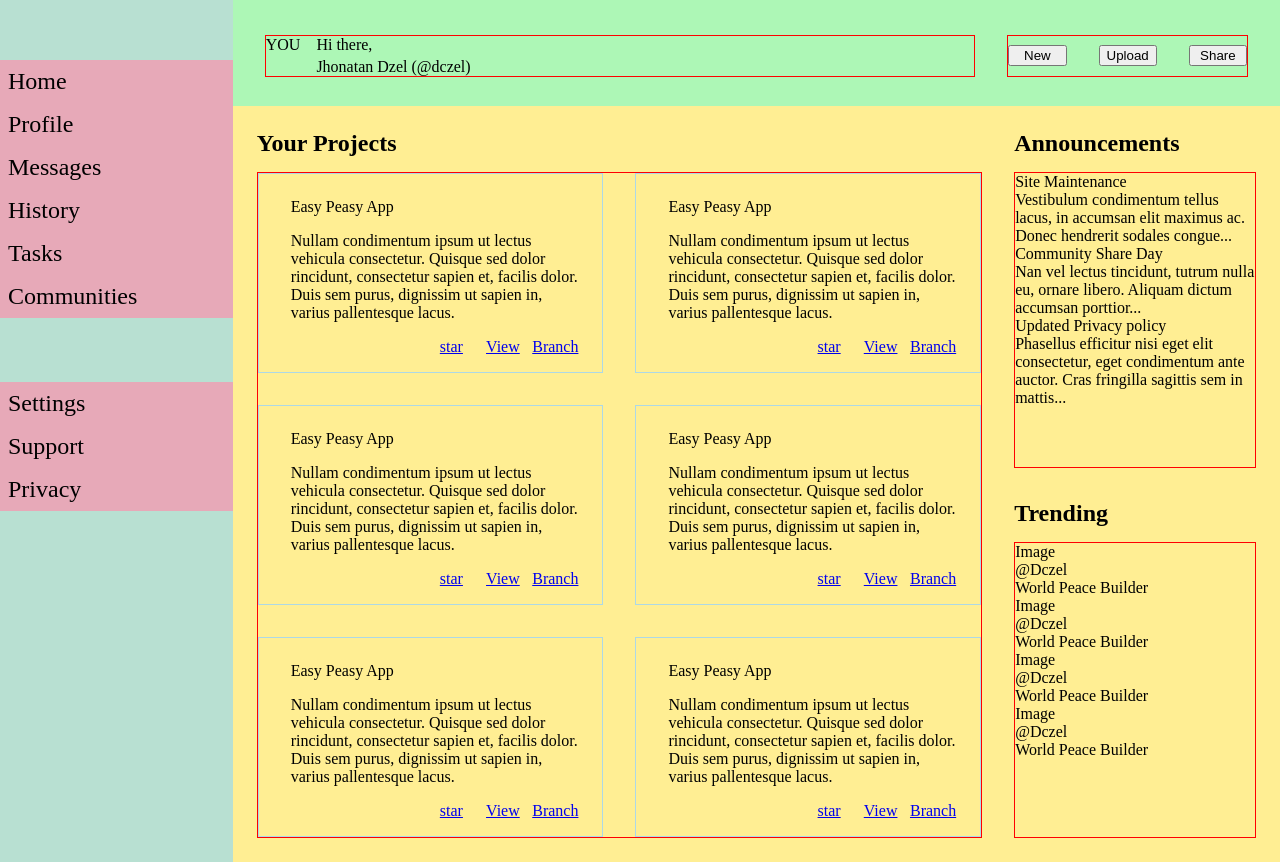
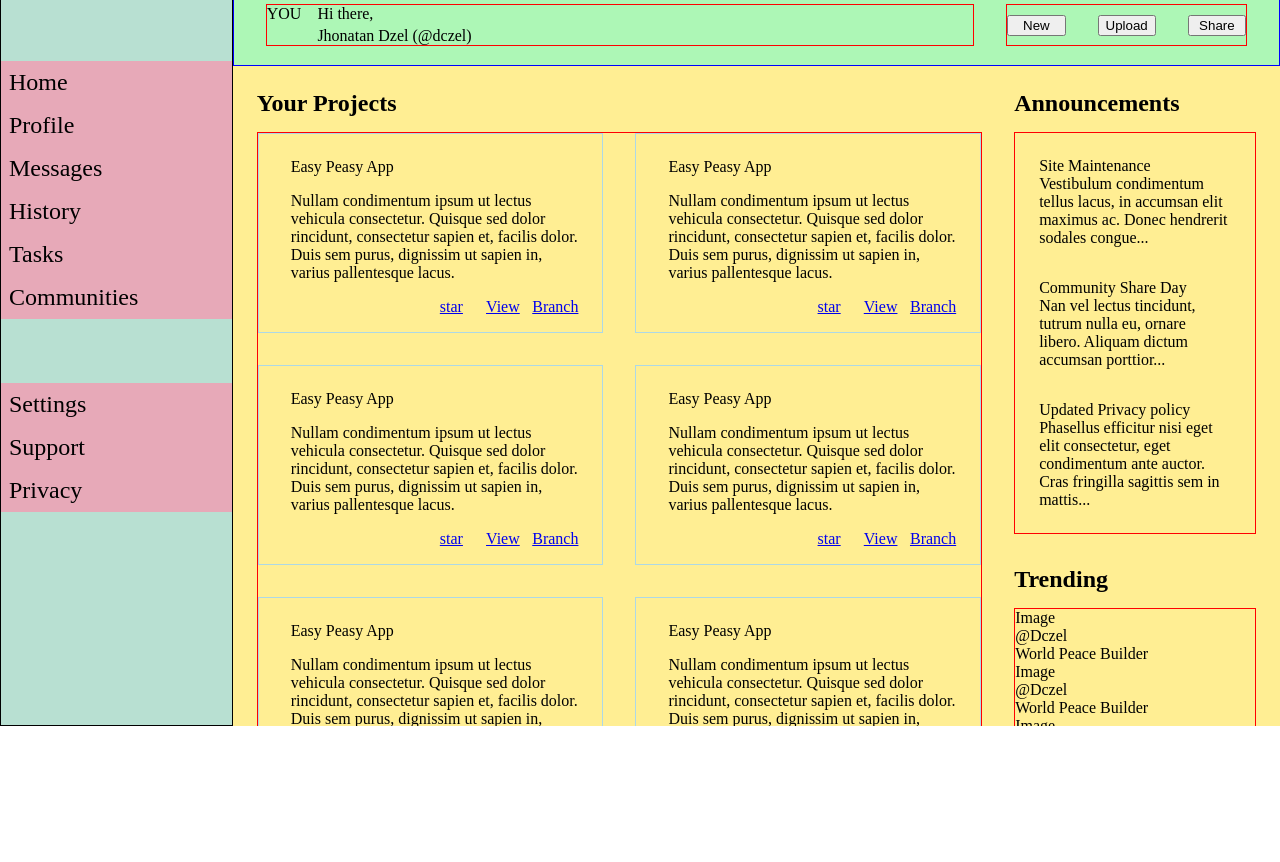
Before and after one commit to JhonatanDczel/admin-dashboard, a plain HTML site: page index.html in a window 1280 px wide. Shown: the part 74-936 px from the top of the page. After the commit the page ends 800 px from the top, so only its background shows below. Drawn offline with Linux system fonts and the light colour scheme.

Commit message:
Ajustes del layout

```diff
--- a/css/style.css
+++ b/css/style.css
@@ -1,5 +1,5 @@
 * {
-  box-sizing: border-box;
+  box-sizing: border-box; !important
 }
 
 .proto {
@@ -14,8 +14,8 @@ html {
 body {
   margin: 0;
   display: grid;
-  height: 100%;
-  grid-template-rows: 180px 1fr;
+  height: 100svh;
+  grid-template-rows: 140px 1fr;
   grid-template-columns: minmax(200px, 2fr) 9fr;
   grid-template-areas:  "sidebar header"
                         "sidebar main";
@@ -27,7 +27,9 @@ header {
   display: grid;
   align-items: center;
   padding: 0 2rem;
+  border: 1px solid blue;
 }
+
 
 .nav-container {
   display: grid;
@@ -78,6 +80,8 @@ header {
 
 main {
   background-color: #ffee93;
+  overflow-y: scroll;
+  overflow-x: hidden;
   grid-area: main;
   display: grid;
   grid-template-columns: 3fr 1fr;
@@ -88,6 +92,7 @@ main {
                         "projects trending";
   padding: 1.5rem;
   gap: 2rem;
+  align-items: start;
 }
 
 .projects-title {
@@ -133,10 +138,16 @@ h2 {
 
 .main-section.announcements{
   grid-area: announcements;
+  display: grid;
+  gap: 2rem;
+  padding: 1.5rem;
 }
+
+
 
 .main-section.trending {
   grid-area: trending;
+  display: grid;
 }
 
 
@@ -146,6 +157,7 @@ aside {
   display: grid;
   align-content: start;
   gap: 64px;
+  border: 1px solid black;
 }
 
 .logo-container {
--- a/index.html
+++ b/index.html
@@ -77,6 +77,104 @@
             <a href="#" class="project-card-button branch">Branch</a>
           </div>
         </div>
+        <div class="project-card">
+          <div class="project-card-title">
+            Easy Peasy App
+          </div>
+          <div class="project-card-content">
+            Nullam condimentum ipsum ut lectus vehicula consectetur. Quisque sed dolor rincidunt, consectetur sapien et, facilis dolor. Duis sem purus, dignissim ut sapien in, varius pallentesque lacus.
+          </div>
+          <div class="project-card-buttons">
+            <a href="#" class="project-card-button star">star</a>
+            <a href="#" class="project-card-button view">View</a>
+            <a href="#" class="project-card-button branch">Branch</a>
+          </div>
+        </div>
+
+        <div class="project-card">
+          <div class="project-card-title">
+            Easy Peasy App
+          </div>
+          <div class="project-card-content">
+            Nullam condimentum ipsum ut lectus vehicula consectetur. Quisque sed dolor rincidunt, consectetur sapien et, facilis dolor. Duis sem purus, dignissim ut sapien in, varius pallentesque lacus.
+          </div>
+          <div class="project-card-buttons">
+            <a href="#" class="project-card-button star">star</a>
+            <a href="#" class="project-card-button view">View</a>
+            <a href="#" class="project-card-button branch">Branch</a>
+          </div>
+        </div>
+
+        <div class="project-card">
+          <div class="project-card-title">
+            Easy Peasy App
+          </div>
+          <div class="project-card-content">
+            Nullam condimentum ipsum ut lectus vehicula consectetur. Quisque sed dolor rincidunt, consectetur sapien et, facilis dolor. Duis sem purus, dignissim ut sapien in, varius pallentesque lacus.
+          </div>
+          <div class="project-card-buttons">
+            <a href="#" class="project-card-button star">star</a>
+            <a href="#" class="project-card-button view">View</a>
+            <a href="#" class="project-card-button branch">Branch</a>
+          </div>
+        </div>
+
+        <div class="project-card">
+          <div class="project-card-title">
+            Easy Peasy App
+          </div>
+          <div class="project-card-content">
+            Nullam condimentum ipsum ut lectus vehicula consectetur. Quisque sed dolor rincidunt, consectetur sapien et, facilis dolor. Duis sem purus, dignissim ut sapien in, varius pallentesque lacus.
+          </div>
+          <div class="project-card-buttons">
+            <a href="#" class="project-card-button star">star</a>
+            <a href="#" class="project-card-button view">View</a>
+            <a href="#" class="project-card-button branch">Branch</a>
+          </div>
+        </div>
+
+        <div class="project-card">
+          <div class="project-card-title">
+            Easy Peasy App
+          </div>
+          <div class="project-card-content">
+            Nullam condimentum ipsum ut lectus vehicula consectetur. Quisque sed dolor rincidunt, consectetur sapien et, facilis dolor. Duis sem purus, dignissim ut sapien in, varius pallentesque lacus.
+          </div>
+          <div class="project-card-buttons">
+            <a href="#" class="project-card-button star">star</a>
+            <a href="#" class="project-card-button view">View</a>
+            <a href="#" class="project-card-button branch">Branch</a>
+          </div>
+        </div>
+
+        <div class="project-card">
+          <div class="project-card-title">
+            Easy Peasy App
+          </div>
+          <div class="project-card-content">
+            Nullam condimentum ipsum ut lectus vehicula consectetur. Quisque sed dolor rincidunt, consectetur sapien et, facilis dolor. Duis sem purus, dignissim ut sapien in, varius pallentesque lacus.
+          </div>
+          <div class="project-card-buttons">
+            <a href="#" class="project-card-button star">star</a>
+            <a href="#" class="project-card-button view">View</a>
+            <a href="#" class="project-card-button branch">Branch</a>
+          </div>
+        </div>
+
+        <div class="project-card">
+          <div class="project-card-title">
+            Easy Peasy App
+          </div>
+          <div class="project-card-content">
+            Nullam condimentum ipsum ut lectus vehicula consectetur. Quisque sed dolor rincidunt, consectetur sapien et, facilis dolor. Duis sem purus, dignissim ut sapien in, varius pallentesque lacus.
+          </div>
+          <div class="project-card-buttons">
+            <a href="#" class="project-card-button star">star</a>
+            <a href="#" class="project-card-button view">View</a>
+            <a href="#" class="project-card-button branch">Branch</a>
+          </div>
+        </div>
+
         <div class="project-card">
           <div class="project-card-title">
             Easy Peasy App
```
